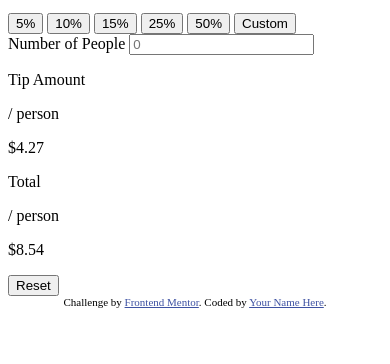
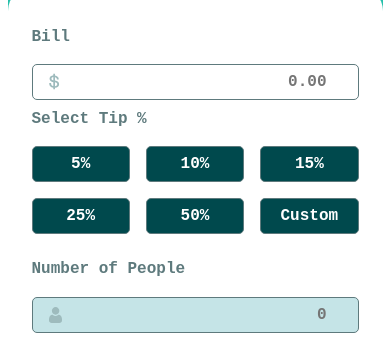
Before and after one commit to Iyanu22/tip-calculator-app, a website: page index.html in a window 390 px wide. Shown: the part 124-488 px from the top of the page. Drawn offline with Linux system fonts and the light colour scheme.

Commit message:
style: add mobile layout for tip calculator

```diff
--- a/style.scss
+++ b/style.scss
@@ -0,0 +1,161 @@
+*{
+    padding: 0;
+    margin: 0;
+    box-sizing: border-box;
+}
+$green-400: hsl(172, 67%, 45%);
+$green-900: hsl(183, 100%, 15%);
+$grey-500: hsl(186, 14%, 43%);
+$grey-400: hsl(184, 14%, 56%);
+$grey-200: hsl(185, 41%, 84%);
+$grey-50: hsl(189, 47%, 97%);
+$white: hsl(0, 100%, 100%);
+main{
+    display: flex;
+    flex-direction: column;
+    align-items: center;
+
+}
+.container{
+    max-width: 23.4375rem;
+    width: 100%;
+
+
+.header{
+    text-align: center;
+    background-color: $green-400;
+    padding: 2.55rem 0;
+}
+.header_body{
+    background-color: $white;
+    padding: 2rem 1.5rem;
+    border-radius: 1.5625rem 1.5625rem 0 0;
+    margin-top: -1.875rem;
+
+    .bill{
+        display: block;
+        margin-bottom: 0.5rem;
+        font-size: 1rem;
+        color: $grey-500;
+        font-weight: 700;
+        font-family: 'Space Mono', monospace;
+        line-height: 2.4;
+    }
+    .tip-label{
+        display: block;
+        margin-bottom: 0.5rem;
+        font-size: 1rem;
+        color: $grey-500;
+        font-weight: 700;
+        font-family: 'Space Mono', monospace;
+        line-height: 2.4;
+    }
+    #bill{
+        width: 100%;
+        padding: 0.5rem 1rem;
+        border: 1px solid $grey-500;
+        border-radius: 5px;
+        font-size: 1rem;
+        font-weight: 700;
+        font-family: 'Space Mono', monospace;
+        text-align: right;
+        background-image: url('/images/icon-dollar.svg');
+        background-repeat: no-repeat;
+        background-position: 1rem center;
+    }
+    .tip-buttons{
+        display: grid;
+        grid-template-columns: repeat(3, 1fr);
+        gap: 1rem;
+        margin-bottom: 1rem;
+
+        button{
+            padding: 0.5rem 1rem;
+            border: 1px solid $grey-500;
+            border-radius: 5px;
+            background-color: $green-900;
+            color: $white;
+            font-size: 1rem;
+            font-weight: 700;
+            font-family: 'Space Mono', monospace;
+            cursor: pointer;
+        }
+    }
+    .label_people{
+        display: block;
+        margin-top: 1rem;
+        margin-bottom: 0.5rem;
+        font-size: 1rem;
+        color: $grey-500;
+        font-weight: 700;
+        font-family: 'Space Mono', monospace;
+        line-height: 2.4;
+    }
+    #people{
+        width: 100%;
+        padding: 0.5rem 1rem;
+        border: 1px solid $grey-500;
+        border-radius: 5px;
+        font-size: 1rem;
+        font-weight: 700;
+        font-family: 'Space Mono', monospace;
+        text-align: right;
+        background-image: url('/images/icon-person.svg');
+        background-repeat: no-repeat;
+        background-position: 1rem center;
+        background-color: $grey-200;
+        color: $green-900;
+    }
+    .results{
+        background-color: $green-900;
+        padding: 2rem 1.5rem;
+        border-radius: 10px;
+        margin-top: 2rem;
+        color: $white;
+    }
+    .row{
+        display: flex;
+        justify-content: space-between;
+        flex-direction: row;
+
+        .total_amount{
+            font-size: 2rem;
+            color: $green-400;
+            font-weight: 700;
+            margin-bottom: 1.5rem;
+            letter-spacing: -0.042rem;
+        }
+        .label_amount, .label_total{
+            font-size: 1rem;
+            color: $white;
+            font-weight: 700;
+            font-family: 'Space Mono', monospace;
+            // line-height: 2.4;
+        }
+        .label_person{
+            font-size: 0.8125rem;
+            color: $grey-400;
+            font-weight: 700;
+            font-family: 'Space Mono', monospace;
+            line-height: 1.9;
+        }
+    }
+        #reset{
+            width: 100%;
+            padding: 0.5rem 1rem;
+            border: none;
+            border-radius: 5px;
+            background-color: $green-400;
+            color: $green-900;
+            font-size: 1.25rem;
+            font-weight: 700;
+            font-family: 'Space Mono', monospace;
+            cursor: pointer;
+            // line-height: 3.0;
+            margin-top: 2rem;
+            text-transform: uppercase;
+        }
+
+
+}
+}
```
Also changed, not shown: style.css, 1 other file.
